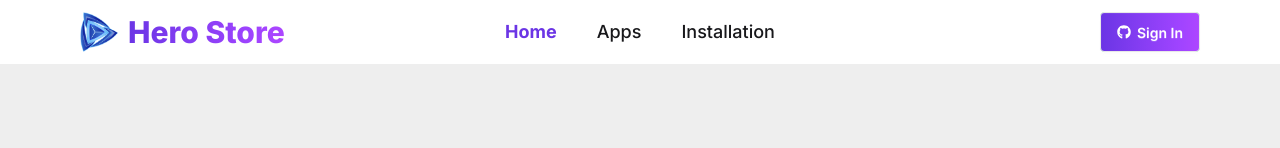
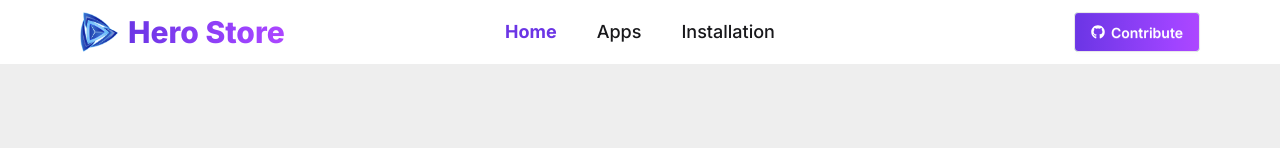
Before and after one commit to webdiv-rakib/Hero-Store, a React (Vite) app: page / in a window 1280 px wide. Shown: the top 148 px of the page. Built offline with nearby package versions, Linux system fonts and the light colour scheme.

Commit message:
Update NavBar.jsx

```diff
--- a/src/components/Header/NavBar.jsx
+++ b/src/components/Header/NavBar.jsx
@@ -37,7 +37,7 @@ const NavBar = () => {
                 </ul>
             </div>
             <div className="navbar-end md:flex md:gap-2">
-                <a className="btn bg-green-400 text-white bg-linear-to-r from-[#6b35e5] to-purple-500" href="https://github.com/webdiv-rakib" target="_blank"><FaGithub />Sign In</a>
+                <a className="btn bg-green-400 text-white bg-linear-to-r from-[#6b35e5] to-purple-500" href="https://github.com/webdiv-rakib" target="_blank"><FaGithub />Contribute</a>
             </div>
         </div>
     );
```
